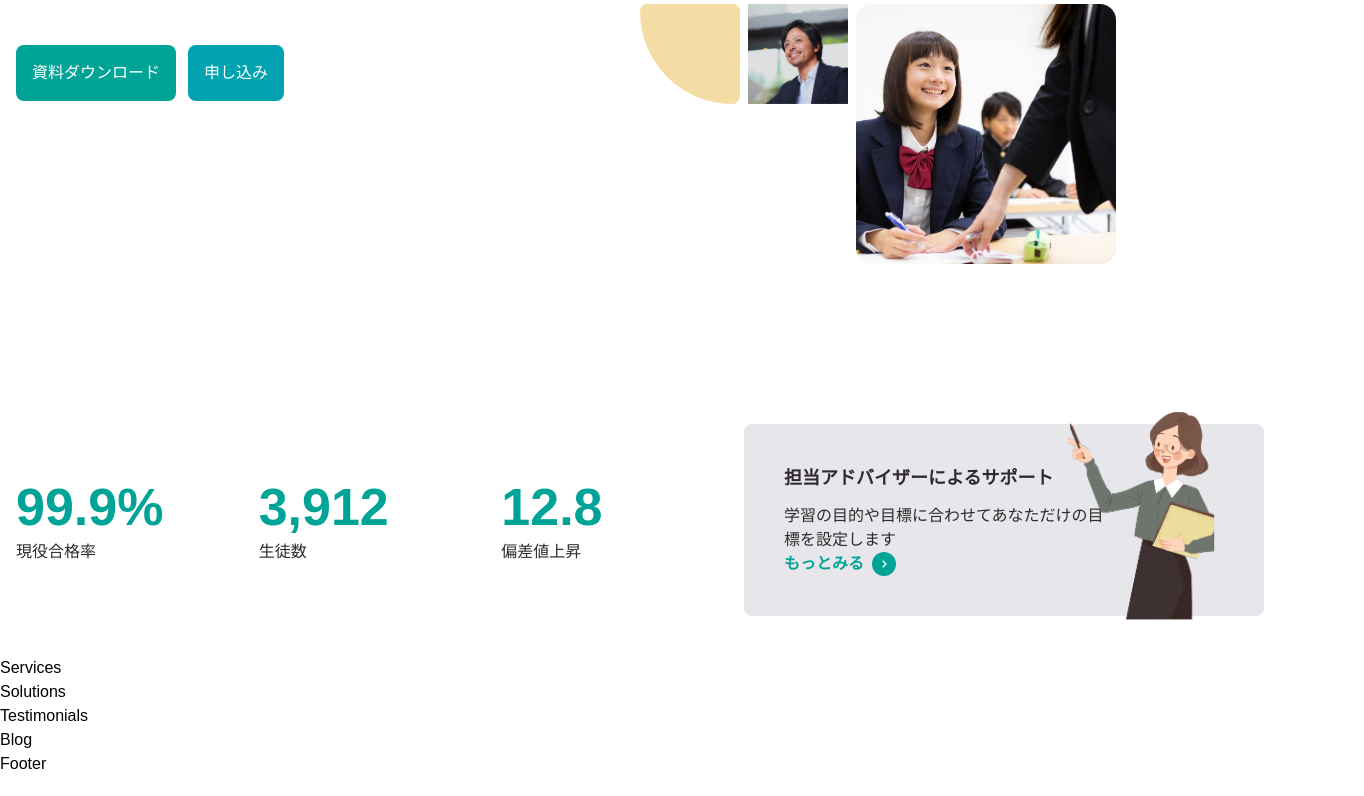
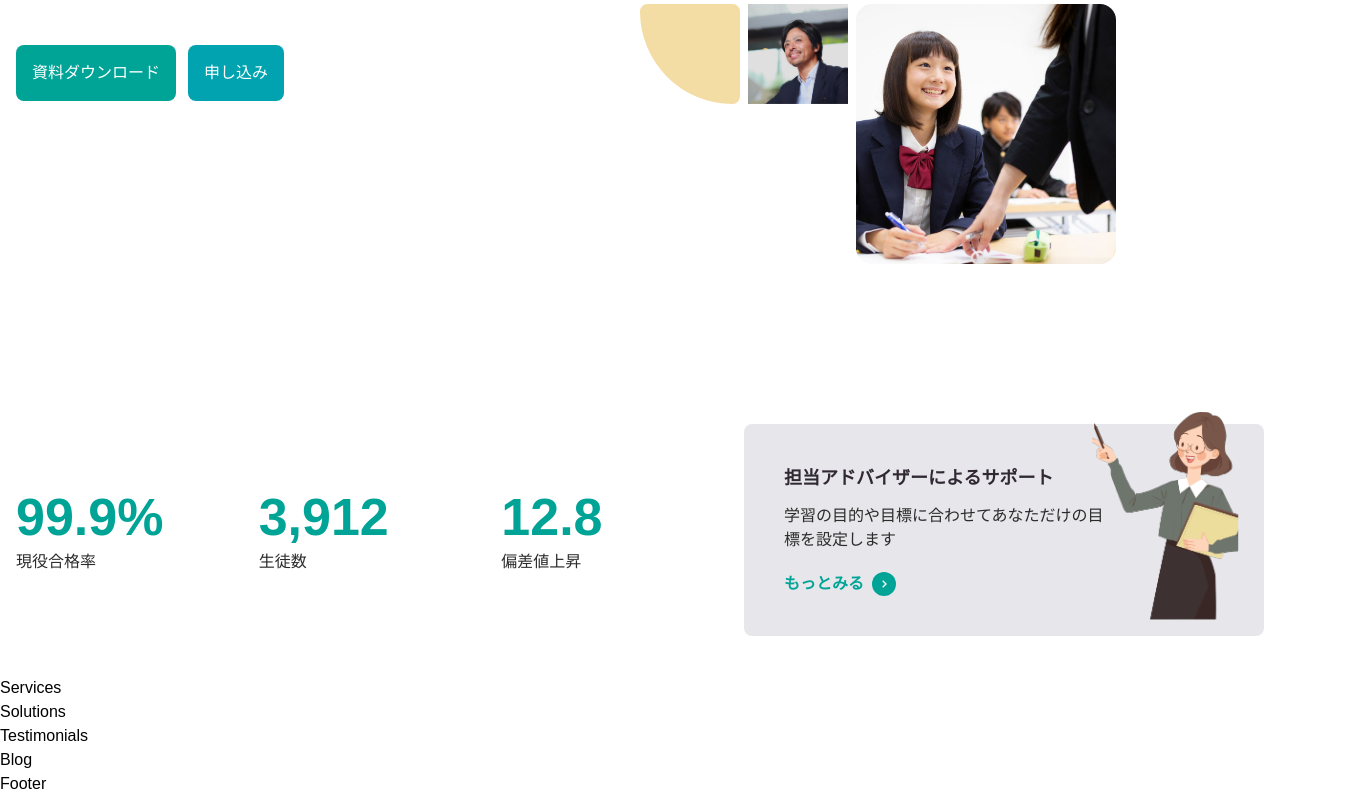
Before and after one commit to kandalog/next-with-tailwind, a Next.js app: page / in a window 1280 px wide. Shown: the part 623-1419 px from the top of the page, 1364 px wide, since content can reach past the window. Built offline with nearby package versions, Linux system fonts and the light colour scheme; a web font is replaced by a local one.

Commit message:
complete stats

```diff
--- a/src/components/Stats.tsx
+++ b/src/components/Stats.tsx
@@ -1,7 +1,12 @@
+"use client";
+
 import Image from "next/image";
 import Link from "next/link";
-import React from "react";
+import React, { useEffect } from "react";
 import { BiChevronRight } from "react-icons/bi";
+
+import AOS from "aos";
+import "aos/dist/aos.css";
 
 const statsContent = {
   stats: [
@@ -26,15 +31,26 @@ const statsContent = {
 };
 
 function Stats() {
+  useEffect(() => {
+    AOS.init({ duration: 1000, easing: "ease-in-out", once: true });
+  }, []);
+
   return (
     <section className="pt-20 pb-10">
       <div className="container px-4 mx-auto">
         <div className="lg:flex justify-between items-center space-x-0">
           {/* 左 */}
-          <div className="w-full lg:w-7/12 mb-20 lg:mb-0">
+          <div className="w-full lg:w-7/12 mb-20 lg:mb-0 max-md:overflow-hidden">
             <div className="grid grid-cols-3">
-              {statsContent.stats.map((item, index) => (
-                <div key={index} className="text-center lg:text-left">
+              {statsContent.stats.map((item, index) => {
+                index *= 100;
+                return (
+                  <div
+                    key={index}
+                    className="text-center lg:text-left"
+                    data-aos="fade-up"
+                    data-aos-delay={index}
+                  >
                     <strong
                       className="text-green text-4xl xl:text-[52px]
                   font-bold block leading-tight"
@@ -43,24 +59,31 @@ function Stats() {
                     </strong>
                     <span className="text-body">{item.label}</span>
                   </div>
-              ))}
+                );
+              })}
             </div>
           </div>
 
           {/* 右 */}
           <div className="w-full lg:w-5/12">
-            <div className="bg-light py-10 px-7 lg:px-10 !pr-28 md:!pr-3 lg:!pr-40 rounded-lg relative">
+            <div
+              className="bg-light py-10 px-7 lg:px-10
+             !pr-28 md:!pr-3 lg:!pr-40 rounded-lg relative"
+              data-aos="fade-left"
+              data-aos-delay="100"
+            >
               <Image
                 src={statsContent.text.img}
                 width={100}
                 height={200}
                 alt="img"
-                className="absolute right-0 lg:right-3 w-52 -top-3"
+                className="absolute right-0 lg:-right-3 w-52 -top-3
+                max-md:w-36 max-md:top-16"
               />
               <h3 className="text-heading font-bold text-lg mb-3">
                 {statsContent.text.title}
               </h3>
-              <p className="text-body">{statsContent.text.description}</p>
+              <p className="text-body mb-5">{statsContent.text.description}</p>
               <Link
                 href="/"
                 className="flex space-x-2 outline-none items-center font-semibold text-green group"
```
Lines whose indentation alone changed are shown as unchanged.
